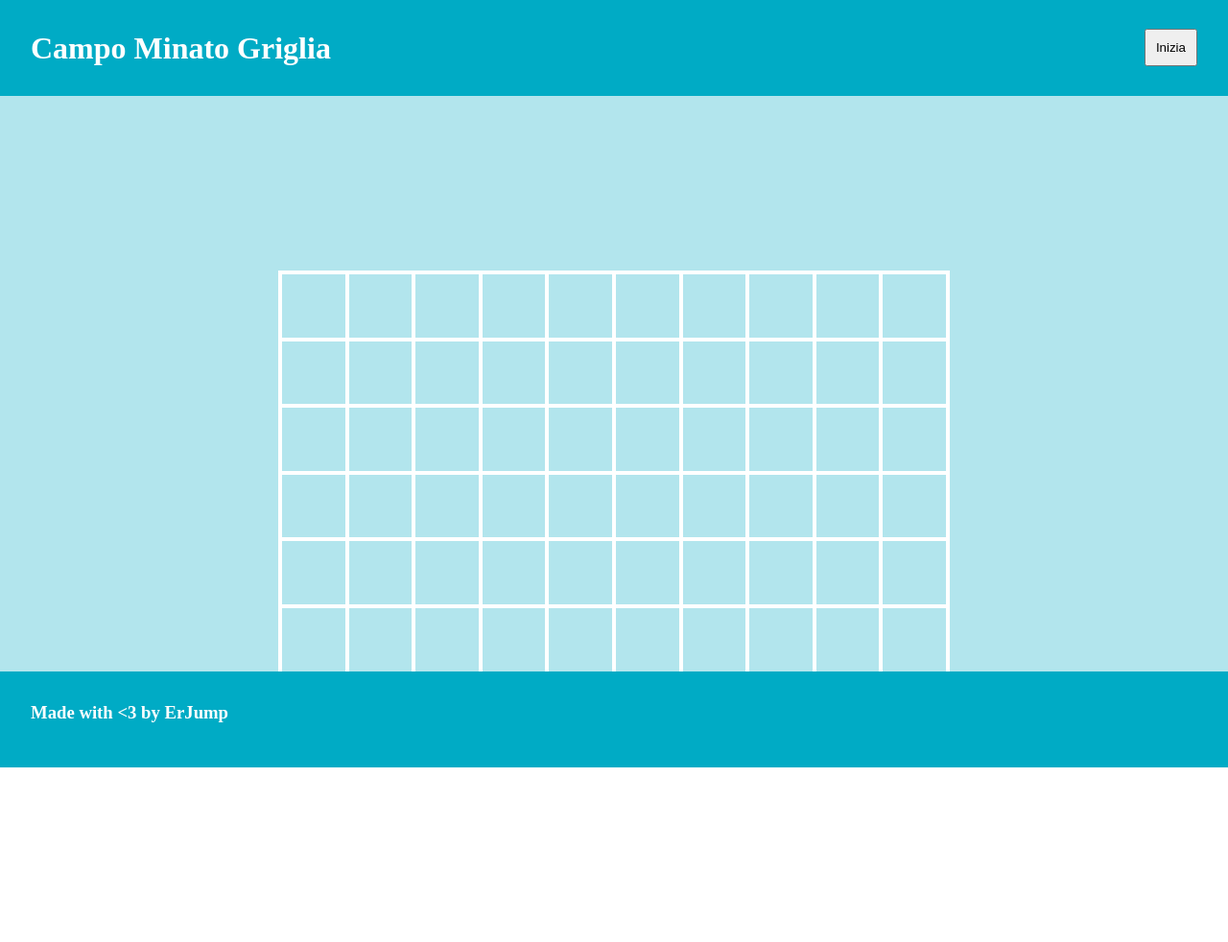
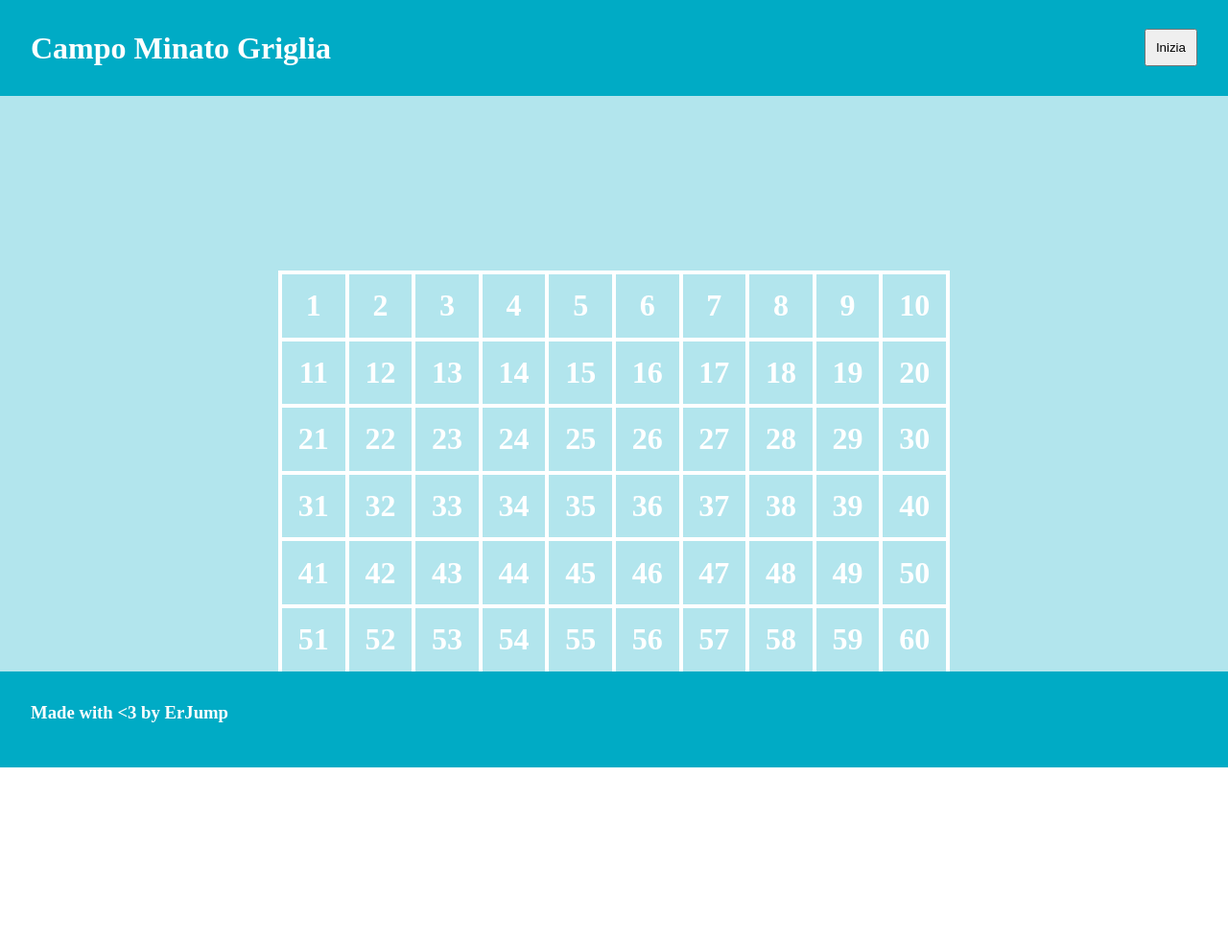
Before and after one commit to ErJump/js-campominato-grid, a plain HTML site: page index.html in a window 1280 px wide. Shown: the whole page at 96% size. Drawn offline with Linux system fonts and the light colour scheme.

Commit message:
Adds boxes with js

```diff
--- a/index.html
+++ b/index.html
@@ -14,106 +14,7 @@
    </header>
    <main>
         <div id="grid-parent">
-            <div class="box"></div>
-            <div class="box"></div>
-            <div class="box"></div>
-            <div class="box"></div>
-            <div class="box"></div>
-            <div class="box"></div>
-            <div class="box"></div>
-            <div class="box"></div>
-            <div class="box"></div>
-            <div class="box"></div>
-            <div class="box"></div>
-            <div class="box"></div>
-            <div class="box"></div>
-            <div class="box"></div>
-            <div class="box"></div>
-            <div class="box"></div>
-            <div class="box"></div>
-            <div class="box"></div>
-            <div class="box"></div>
-            <div class="box"></div>
-            <div class="box"></div>
-            <div class="box"></div>
-            <div class="box"></div>
-            <div class="box"></div>
-            <div class="box"></div>
-            <div class="box"></div>
-            <div class="box"></div>
-            <div class="box"></div>
-            <div class="box"></div>
-            <div class="box"></div>
-            <div class="box"></div>
-            <div class="box"></div>
-            <div class="box"></div>
-            <div class="box"></div>
-            <div class="box"></div>
-            <div class="box"></div>
-            <div class="box"></div>
-            <div class="box"></div>
-            <div class="box"></div>
-            <div class="box"></div>
-            <div class="box"></div>
-            <div class="box"></div>
-            <div class="box"></div>
-            <div class="box"></div>
-            <div class="box"></div>
-            <div class="box"></div>
-            <div class="box"></div>
-            <div class="box"></div>
-            <div class="box"></div>
-            <div class="box"></div>
-            <div class="box"></div>
-            <div class="box"></div>
-            <div class="box"></div>
-            <div class="box"></div>
-            <div class="box"></div>
-            <div class="box"></div>
-            <div class="box"></div>
-            <div class="box"></div>
-            <div class="box"></div>
-            <div class="box"></div>
-            <div class="box"></div>
-            <div class="box"></div>
-            <div class="box"></div>
-            <div class="box"></div>
-            <div class="box"></div>
-            <div class="box"></div>
-            <div class="box"></div>
-            <div class="box"></div>
-            <div class="box"></div>
-            <div class="box"></div>
-            <div class="box"></div>
-            <div class="box"></div>
-            <div class="box"></div>
-            <div class="box"></div>
-            <div class="box"></div>
-            <div class="box"></div>
-            <div class="box"></div>
-            <div class="box"></div>
-            <div class="box"></div>
-            <div class="box"></div>
-            <div class="box"></div>
-            <div class="box"></div>
-            <div class="box"></div>
-            <div class="box"></div>
-            <div class="box"></div>
-            <div class="box"></div>
-            <div class="box"></div>
-            <div class="box"></div>
-            <div class="box"></div>
-            <div class="box"></div>
-            <div class="box"></div>
-            <div class="box"></div>
-            <div class="box"></div>
-            <div class="box"></div>
-            <div class="box"></div>
-            <div class="box"></div>
-            <div class="box"></div>
-            <div class="box"></div>
-            <div class="box"></div>
-            <div class="box"></div>
+
         </div>
    </main>
    <footer>
--- a/js/main.js
+++ b/js/main.js
@@ -0,0 +1,15 @@
+const gridParent = document.getElementById('grid-parent');
+
+//creo una funzione per generare un nuovo div con classe box
+function generateNewBox (){
+    let item = document.createElement('div');
+    item.classList.add('box');
+    return item
+}
+
+//ciclo for per popolare la griglia con i nuovi box
+for (let i = 1; i < 101; i++){
+    let newDiv = generateNewBox();
+    newDiv.innerHTML = i;
+    gridParent.append(newDiv);
+}
```
